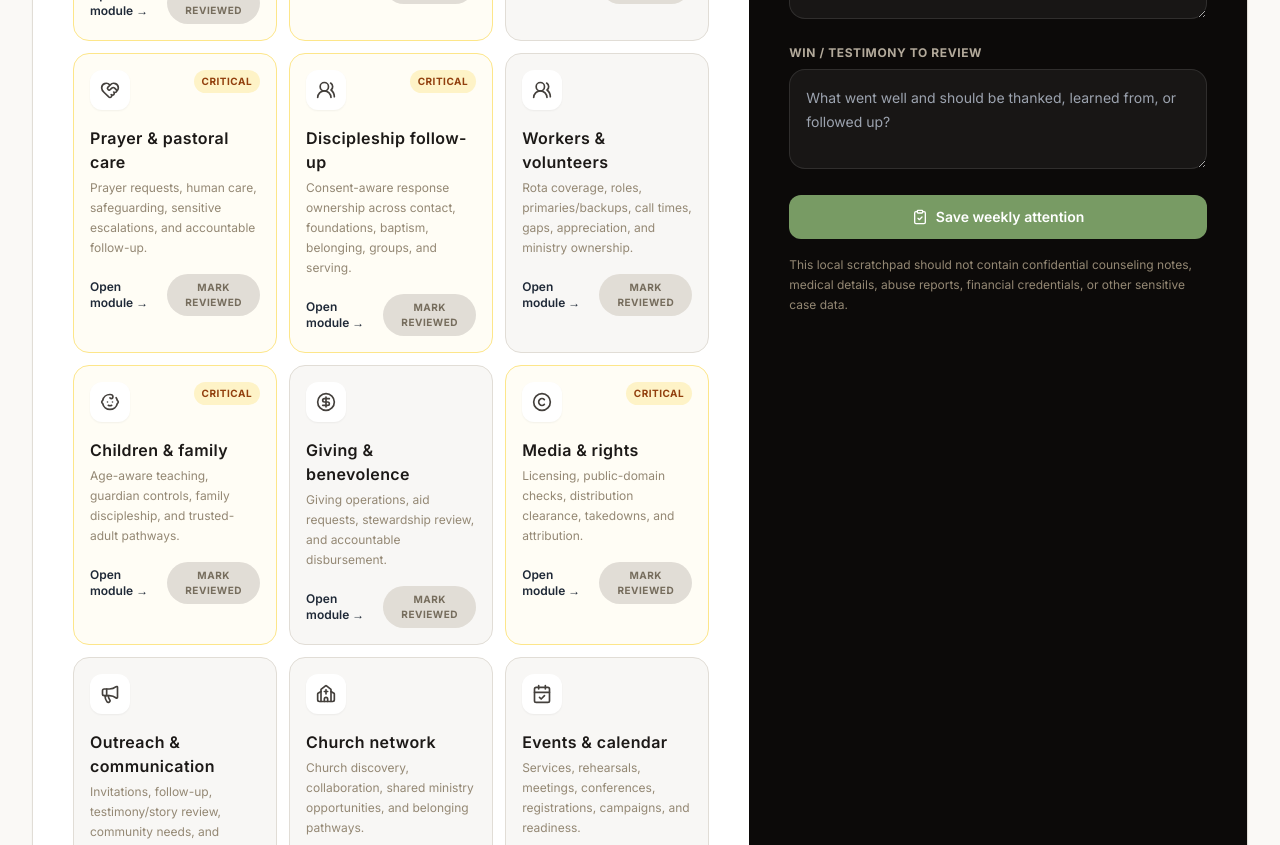
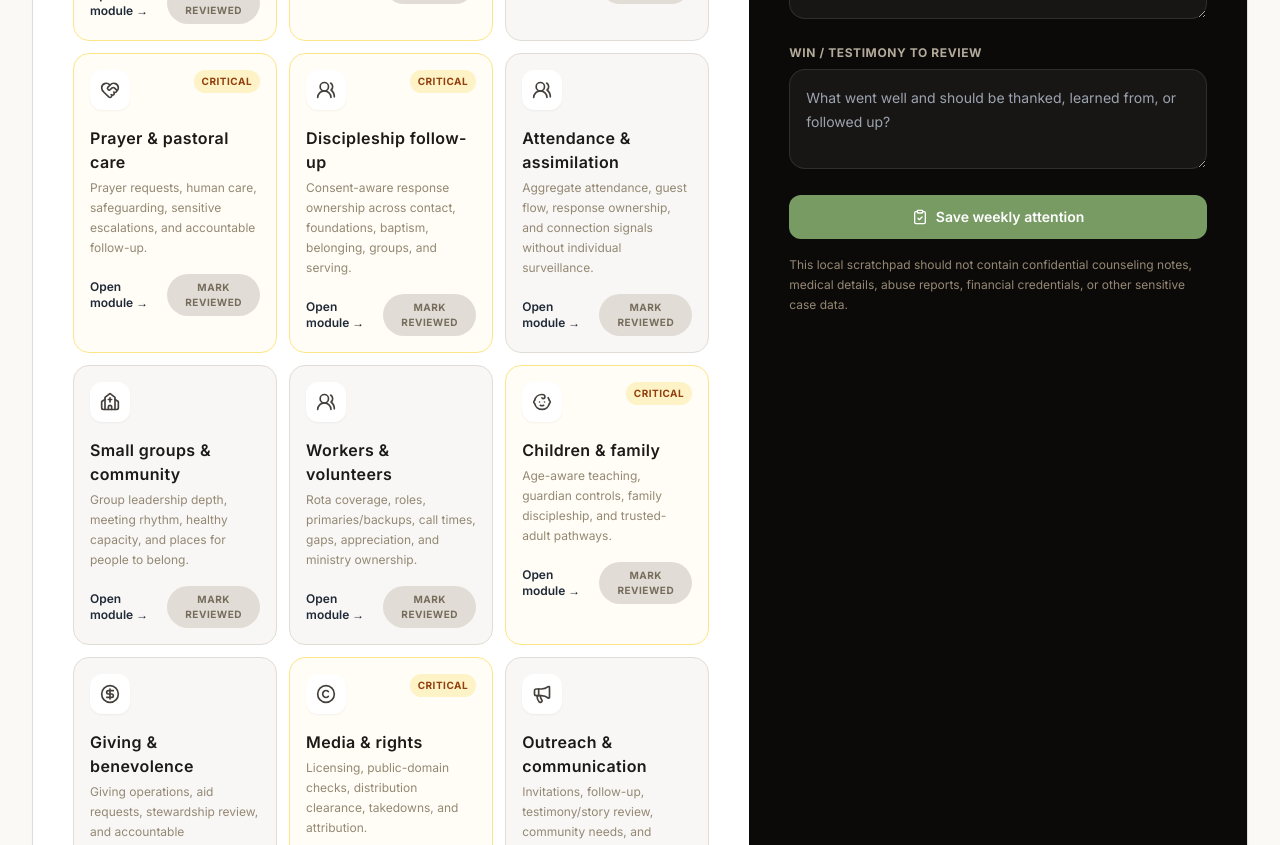
Before and after one commit to TechCodinz/digital-church-os, a Next.js app: page /command-center in a window 1280 px wide. Shown: the part 660-1505 px from the top of the page. Built offline with nearby package versions, Linux system fonts and the light colour scheme; no server answers.

Commit message:
add attendance and groups to church operations deck

```diff
--- a/components/ministry/ChurchOperationsCommandDeck.tsx
+++ b/components/ministry/ChurchOperationsCommandDeck.tsx
@@ -34,6 +34,8 @@ const areas: Area[] = [
   { id: 'worship', title: 'Worship & choir', description: 'Songs, hymns, rehearsals, keys, choir structure, playlists, and projection.', href: '/choir', icon: Music2 },
   { id: 'care', title: 'Prayer & pastoral care', description: 'Prayer requests, human care, safeguarding, sensitive escalations, and accountable follow-up.', href: '/care', icon: HeartHandshake, critical: true },
   { id: 'follow-up', title: 'Discipleship follow-up', description: 'Consent-aware response ownership across contact, foundations, baptism, belonging, groups, and serving.', href: '/admin/follow-up', icon: UsersRound, critical: true },
+  { id: 'attendance', title: 'Attendance & assimilation', description: 'Aggregate attendance, guest flow, response ownership, and connection signals without individual surveillance.', href: '/admin/attendance', icon: UsersRound },
+  { id: 'groups', title: 'Small groups & community', description: 'Group leadership depth, meeting rhythm, healthy capacity, and places for people to belong.', href: '/groups', icon: Church },
   { id: 'people', title: 'Workers & volunteers', description: 'Rota coverage, roles, primaries/backups, call times, gaps, appreciation, and ministry ownership.', href: '/workers', icon: UsersRound },
   { id: 'children', title: 'Children & family', description: 'Age-aware teaching, guardian controls, family discipleship, and trusted-adult pathways.', href: '/children', icon: Baby, critical: true },
   { id: 'giving', title: 'Giving & benevolence', description: 'Giving operations, aid requests, stewardship review, and accountable disbursement.', href: '/giving', icon: CircleDollarSign },
```
